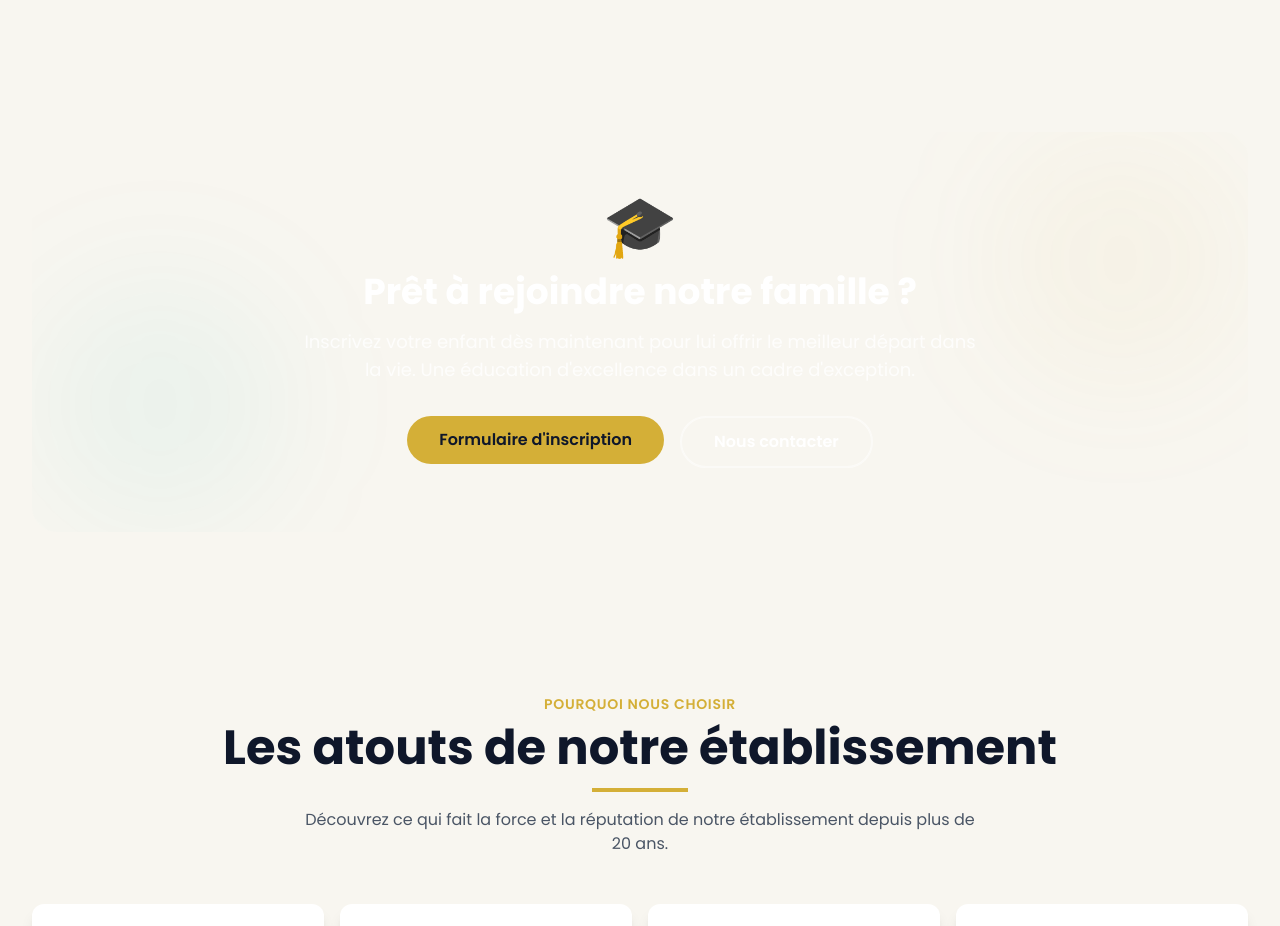
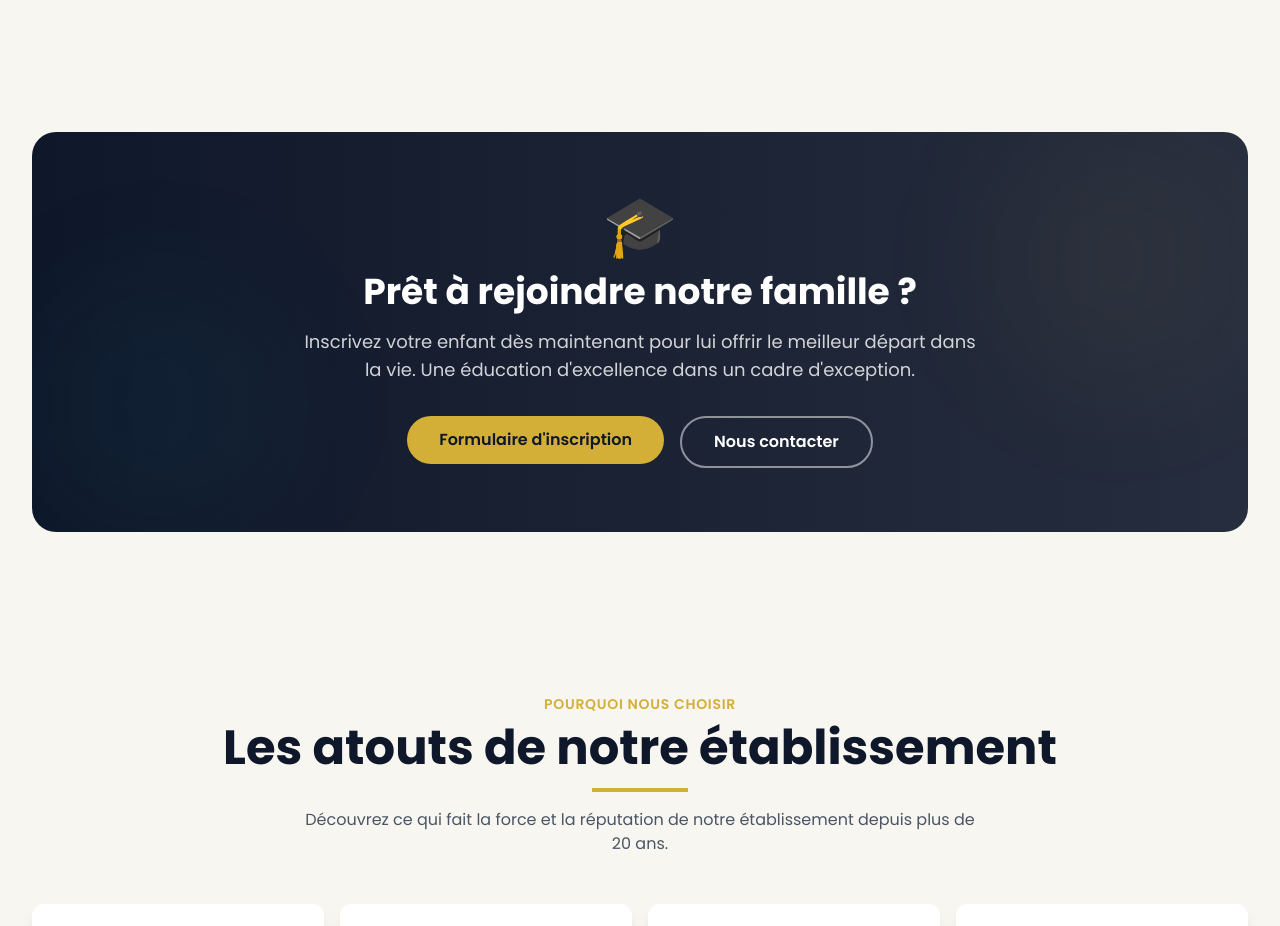
Before and after one commit to desch-wabi237/ipam-ange-leonce, a React (Vite) app: page / in a window 1280 px wide. Shown: the part 2580-3506 px from the top of the page. Built offline with nearby package versions, Linux system fonts and the light colour scheme.

Commit message:
Mise a jour du site et des images 2

```diff
--- a/src/pages/Home.tsx
+++ b/src/pages/Home.tsx
@@ -260,7 +260,7 @@ const Home = () => {
       {/* ============================================ */}
       <section className="py-20 bg-cream">
         <div className="max-w-7xl mx-auto px-4 sm:px-6 lg:px-8">
-          <div className="relative overflow-hidden rounded-3xl bg-linear1-to-r from-navy to-navy/90 p-12 md:p-16 text-center">
+          <div className="relative overflow-hidden rounded-3xl bg-linear-to-r from-navy to-navy/90 p-12 md:p-16 text-center">
             <div className="absolute top-0 right-0 w-64 h-64 bg-gold/5 rounded-full blur-3xl"></div>
             <div className="absolute bottom-0 left-0 w-64 h-64 bg-turquoise/5 rounded-full blur-3xl"></div>
 
```
